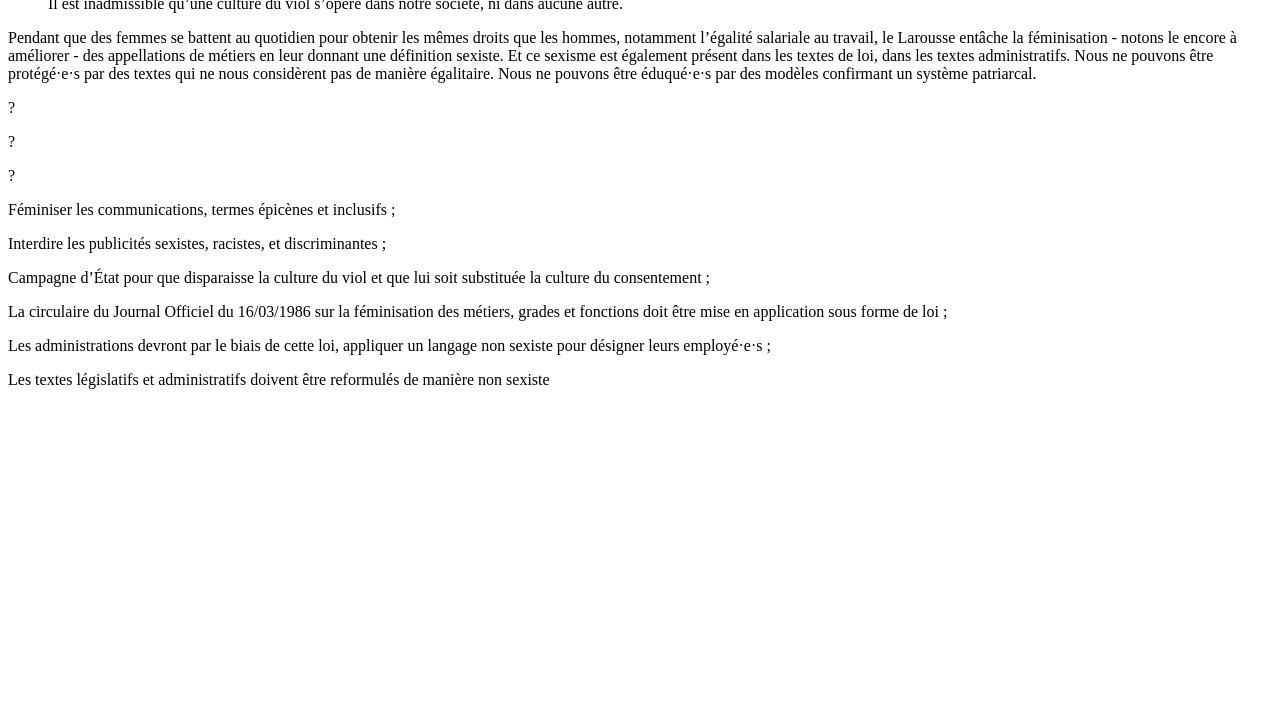
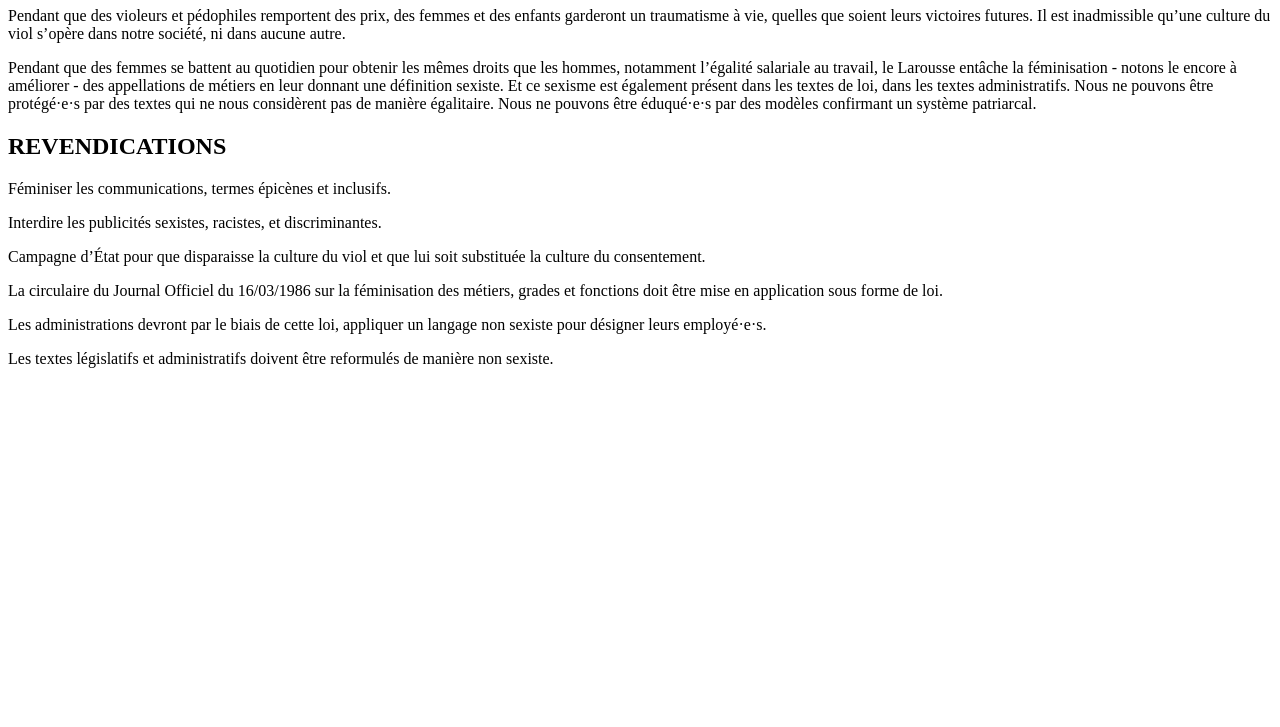
Before and after one commit to Mhyssa/femmes-citoyennes-Astro, an Astro site: page /posts/communication in a window 1280 px wide. Shown: the part 73-800 px from the top of the page. Built offline with nearby package versions, Linux system fonts and the light colour scheme; Astro itself is replaced by a stand-in of ours.

Commit message:
:art: Update & Refactoring communication.md

```diff
--- a/src/pages/posts/communication.md
+++ b/src/pages/posts/communication.md
@@ -8,32 +8,22 @@ image:
     alt: 'The full Astro logo.'
 tags: ["REVENDICATIONS", "Violences sexistes et sexuelles"]
 ---
-#--------------------------------------------------#
-REVENDICATIONS - Communication & langage -
-#--------------------------------------------------#
-- Communication & langage -
-              Pendant que des violeurs et pédophiles remportent des prix, des femmes et des enfants garderont un traumatisme à vie, quelles que soient leurs victoires futures. Il est inadmissible qu’une culture du viol s’opère dans notre société, ni dans aucune autre.
+
+# Communication & langage
+
+Pendant que des violeurs et pédophiles remportent des prix, des femmes et des enfants garderont un traumatisme à vie, quelles que soient leurs victoires futures. Il est inadmissible qu’une culture du viol s’opère dans notre société, ni dans aucune autre.
 
 Pendant que des femmes se battent au quotidien pour obtenir les mêmes droits que les hommes, notamment l’égalité salariale au travail, le Larousse entâche la féminisation - notons le encore à améliorer - des appellations de métiers en leur donnant une définition sexiste. Et ce sexisme est également présent dans les textes de loi, dans les textes administratifs. Nous ne pouvons être protégé·e·s par des textes qui ne nous considèrent pas de manière égalitaire. Nous ne pouvons être éduqué·e·s par des modèles confirmant un système patriarcal.
 
+## REVENDICATIONS
+Féminiser les communications, termes épicènes et inclusifs.
 
+Interdire les publicités sexistes, racistes, et discriminantes.
 
+Campagne d’État pour que disparaisse la culture du viol et que lui soit substituée la culture du consentement.
 
+La circulaire du Journal Officiel du 16/03/1986 sur la féminisation des métiers, grades et fonctions doit être mise en application sous forme de loi.
 
-?
+Les administrations devront par le biais de cette loi, appliquer un langage non sexiste pour désigner leurs employé·e·s.
 
-?
-
-?
-
-Féminiser les communications, termes épicènes et inclusifs ;
-
-Interdire les publicités sexistes, racistes, et discriminantes ;
-
-Campagne d’État pour que disparaisse la culture du viol et que lui soit substituée la culture du consentement ;
-
-La circulaire du Journal Officiel du 16/03/1986 sur la féminisation des métiers, grades et fonctions doit être mise en application sous forme de loi ;
-
-Les administrations devront par le biais de cette loi, appliquer un langage non sexiste pour désigner leurs employé·e·s ;
-
-Les textes législatifs et administratifs doivent être reformulés de manière non sexiste
+Les textes législatifs et administratifs doivent être reformulés de manière non sexiste.
```
